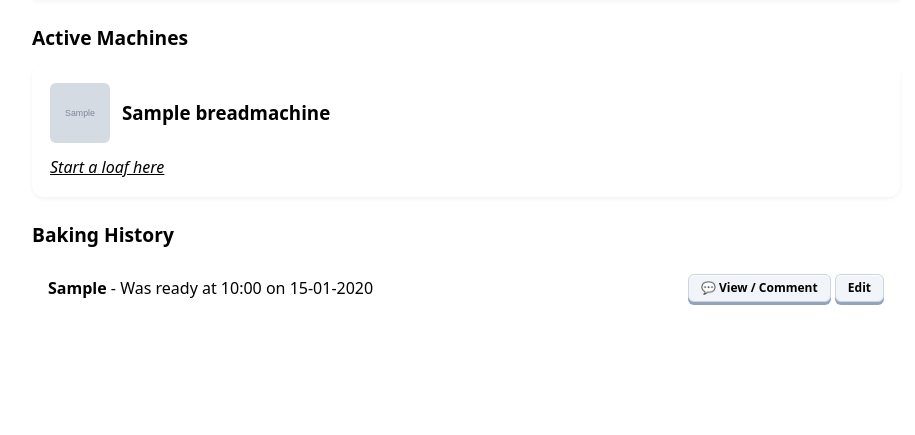
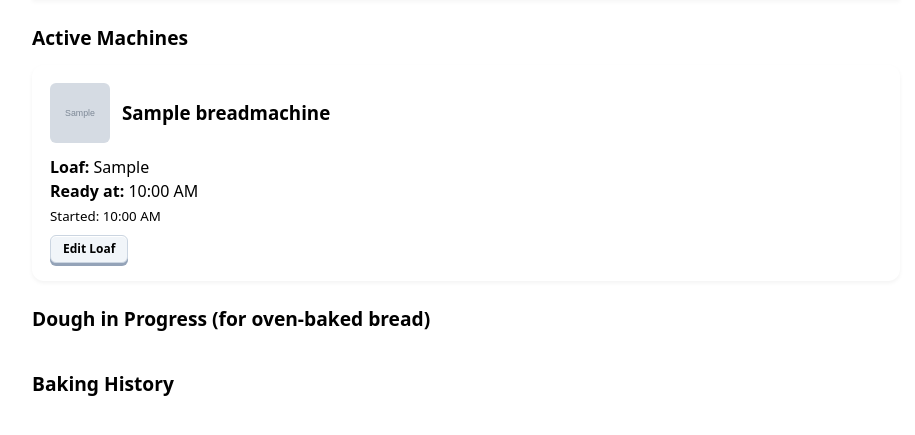
Before and after one commit to emmanorling/bread, a Django app: page / in a window 1280 px wide. Shown: the part 92-527 px from the top of the page, without its empty margins (174-1089 px from the left). Run offline with Django 5.2, Linux system fonts and the light colour scheme; a user stored in the database is signed in; tables that the repository leaves empty hold one stand-in row (values such as "Sample post"); grey boxes marked "Sample" are stand-in pictures.

Commit message:
adding functionality for dough in machine, bake in oven

```diff
--- a/bread_tracker/urls.py
+++ b/bread_tracker/urls.py
@@ -39,6 +39,8 @@ urlpatterns = [
     path('login/', auth_views.LoginView.as_view(template_name='login.html'), name='login'),
     path('logout/', auth_views.LogoutView.as_view(), name='logout'),
     path('loaf/<int:loaf_id>/remove/', views.mark_loaf_removed, name='mark_loaf_removed'),
+    path('loaf/<int:loaf_id>/start-bake/', views.start_oven_bake, name='start_oven_bake'),
+    path('loaf/<int:loaf_id>/finish/', views.finish_loaf, name='finish_loaf'),
 ]
 
 if settings.DEBUG:
--- a/tracker/forms.py
+++ b/tracker/forms.py
@@ -82,14 +82,16 @@ class LoafForm(forms.ModelForm):
 
     class Meta:
         model = Loaf
-        fields = ['machine', 'bread_type']
+        fields = ['bread_type', 'machine', 'is_dough_only']
         widgets = {
             'bread_type': forms.TextInput(attrs={'placeholder': 'e.g., White loaf', 'class': 'form-control'}),
             'machine': forms.Select(attrs={'class': 'form-control'}),
+            'is_dough_only': forms.CheckboxInput(attrs={'class': 'form-checkbox'}),
         }
 
     def __init__(self, *args, **kwargs):
         super().__init__(*args, **kwargs)
+        self.label_suffix = ""
         # Exclude machines currently running an active loaf
         now = timezone.now()
         self.fields['machine'].queryset = BreadMachine.objects.exclude(loaves__ready_at__gt=now)
--- a/tracker/models.py
+++ b/tracker/models.py
@@ -50,6 +50,12 @@ class Loaf(models.Model):
     bread_type = models.CharField(max_length=100)  # e.g., "Sourdough"
     started_at = models.DateTimeField(default=timezone.now)
     ready_at = models.DateTimeField()
+    STATUS_CHOICES = [
+        ('baking_in_machine', 'Baking in Machine'),
+        ('proving', 'Proving'),
+        ('baking_in_oven', 'Baking in Oven'),
+        ('finished', 'Finished'),
+    ]
 
     # Track the baker who created the loaf
     # Use this to warn others if they go to edit it
@@ -65,6 +71,35 @@ class Loaf(models.Model):
         default=False,
         help_text="Designates whether the bread has been taken out of the machine."
     )
+
+    is_dough_only = models.BooleanField(
+        default=False,
+        verbose_name="Dough only (requires proving & oven bake)"
+    )
+    status = models.CharField(
+        max_length=20,
+        choices=STATUS_CHOICES,
+        default='baking_in_machine'
+    )
+
+    # Timestamps for stage tracking (for dough only in machine)
+    removed_from_machine_at = models.DateTimeField(null=True, blank=True)
+    started_oven_bake_at = models.DateTimeField(null=True, blank=True)
+
+    @property
+    def minutes_proving(self):
+        if self.removed_from_machine_at:
+            end_time = self.started_oven_bake_at or timezone.now()
+            delta = end_time - self.removed_from_machine_at
+            return int(delta.total_seconds() // 60)
+        return 0
+
+    @property
+    def minutes_baking(self):
+        if self.started_oven_bake_at:
+            delta = timezone.now() - self.started_oven_bake_at
+            return int(delta.total_seconds() // 60)
+        return 0
 
     @property
     def is_active(self):
--- a/tracker/static/tracker/style.css
+++ b/tracker/static/tracker/style.css
@@ -635,3 +635,25 @@ a.btn,
     background-color: #475569;
     color: #ffffff;
 }
+
+/* Align checkbox before the label on the same line */
+.form-card p:has(input[type="checkbox"]) {
+    display: flex;
+    flex-direction: row-reverse;
+    justify-content: flex-end;
+    align-items: center;
+    gap: 8px;
+    margin-top: 12px;
+}
+
+/* Ensure the label doesn't take up full width or wrap strangely */
+.form-card p:has(input[type="checkbox"]) label {
+    margin-bottom: 0;
+    cursor: pointer;
+}
+
+.form-card p:has(input[type="checkbox"]) input[type="checkbox"] {
+    width: 18px;
+    height: 18px;
+    cursor: pointer;
+}
--- a/tracker/templates/dashboard.html
+++ b/tracker/templates/dashboard.html
@@ -3,6 +3,7 @@
 {% block title %}Dashboard - Bread Tracker{% endblock %}
 
 {% block content %}
+    <!-- 1. ACTIVE MACHINES GRID -->
     <h2>Active Machines</h2>
     <div class="grid">
 	{% for machine in all_machines %}
@@ -17,25 +18,20 @@
 	    {% if machine.id in active_machine_ids %}
 		<!-- MACHINE IS BUSY -->
 		{% for loaf in active_loaves %}
-		    {% if loaf.machine_id == machine.id %}
+		    {% if loaf.machine_id == machine.id and loaf.status == 'baking_in_machine' %}
 			<p><strong>Loaf:</strong> {{ loaf.bread_type }}</p>
 			<p><strong>Ready at:</strong> {{ loaf.ready_at|time:"g:i A" }}</p>
 			<p><small>Started: {{ loaf.started_at|time:"g:i A" }}</small></p>
 
 			{% if loaf.is_finished and not loaf.is_removed %}
-			    <div class="loaf-alert" style="margin-top: 10px; margin-bottom: 10px;">
-				<p style="margin: 0 0 6px 0;">🍞 <strong>Bread Ready!</strong> Still in machine.</p>
-				<!-- Only show the removal button if the user is logged in -->
+			    <!-- BREAD / DOUGH READY IN MACHINE -->
+			    <div class="loaf-alert">
+				<p style="margin: 0 0 6px 0;">🍞 <strong>{% if loaf.is_dough_only %}Dough{% else %}Bread{% endif %} Ready!</strong> Still in machine.</p>
 				{% if user.is_authenticated %}
 				    <form method="post" action="{% url 'mark_loaf_removed' loaf.id %}" style="display: inline;">
 					{% csrf_token %}
-					<button type="submit" class="btn-mark-removed">
-					   🍞 Mark as Removed
-					</button>
+					<button type="submit" class="btn-mark-removed">🧺 Mark as Removed</button>
 				    </form>
-				{% else %}
-				    <small><p><a href="{% url 'login' %}">Log in</a> to mark as removed.</p>
-				    <p><small>(Or ask a GoBM member to do it for you.)</small></small></p>
 				{% endif %}
 			    </div>
 			{% endif %}
@@ -59,6 +55,51 @@
 	{% endfor %}
     </div>
 
+    <!-- 2. OFF-MACHINE DOUGH (PROVING & BAKING IN OVEN) -->
+    <h2>Dough in Progress (for oven-baked bread)</h2>
+    <div class="grid">
+        {% for loaf in active_loaves %}
+            {% if loaf.status == 'proving' or loaf.status == 'baking_in_oven' %}
+                <div class="card active">
+                    <h3>🍞 {{ loaf.bread_type }}</h3>
+                    <p><small>Machine: {{ loaf.machine.name }}</small></p>
+
+                    {% if loaf.status == 'proving' %}
+                        <!-- PROVING STATE -->
+                        <div class="loaf-alert" style="background-color: #fef3c7; border-color: #f59e0b; color: #92400e; margin-top: 10px;">
+                            <p style="margin: 0 0 6px 0;">⏳ <strong>Proving:</strong> {{ loaf.minutes_proving }} minute{{ loaf.minutes_proving|pluralize }}</p>
+                            {% if user.is_authenticated %}
+                                <form method="post" action="{% url 'start_oven_bake' loaf.id %}" style="display: inline;">
+                                    {% csrf_token %}
+                                    <button type="submit" class="btn btn-sm" style="background-color: #f59e0b; color: #fff;">🔥 Bake in Oven</button>
+                                </form>
+                            {% endif %}
+                        </div>
+
+                    {% elif loaf.status == 'baking_in_oven' %}
+                        <!-- BAKING IN OVEN STATE -->
+                        <div class="loaf-alert" style="background-color: #fee2e2; border-color: #f87171; color: #991b1b; margin-top: 10px;">
+                            <p style="margin: 0 0 6px 0;">🔥 <strong>Baking:</strong> {{ loaf.minutes_baking }} minute{{ loaf.minutes_baking|pluralize }}</p>
+                            {% if user.is_authenticated %}
+                                <form method="post" action="{% url 'finish_loaf' loaf.id %}" style="display: inline;">
+                                    {% csrf_token %}
+                                    <button type="submit" class="btn btn-sm" style="background-color: #dc2626; color: #fff;">✅ Finished</button>
+                                </form>
+                            {% endif %}
+                        </div>
+                    {% endif %}
+
+                    {% if perms.tracker.change_loaf %}
+                        <a href="{% url 'edit_loaf' loaf.id %}" class="btn btn-outline btn-sm" style="margin-top: 8px;">Edit Loaf</a>
+                    {% endif %}
+                </div>
+            {% endif %}
+        {% empty %}
+            <p style="color: #64748b; font-size: 0.9rem;">No dough currently proving or baking in the oven.</p>
+        {% endfor %}
+    </div>
+
+    <!-- 3. BAKING HISTORY -->
     <h2>Baking History</h2>
     <div class="history-list">
 	{% for loaf in history_loaves %}
@@ -75,7 +116,6 @@
 		</div>
 
 		<div>
-		    <!-- Explicit View / Comment button -->
 		    <a href="{% url 'loaf_detail' loaf.id %}" class="btn btn-outline btn-sm">
 			💬 View / Comment
 		    </a>
@@ -87,4 +127,10 @@
 	    </div>
 	{% endfor %}
     </div>
+
+    <script>
+        setTimeout(function() {
+            window.location.reload();
+        }, 60000);
+    </script>
 {% endblock %}
--- a/tracker/views.py
+++ b/tracker/views.py
@@ -146,6 +146,34 @@ def loaf_detail(request, loaf_id):
 def mark_loaf_removed(request, loaf_id):
     loaf = get_object_or_404(Loaf, pk=loaf_id)
     loaf.is_removed = True
+    loaf.removed_from_machine_at = timezone.now()
+
+    if loaf.is_dough_only:
+        loaf.status = 'proving'
+    else:
+        loaf.status = 'finished'
+
+    loaf.save()
+    return redirect('dashboard')
+
+@login_required
+@require_POST
+def start_oven_bake(request, loaf_id):
+    loaf = get_object_or_404(Loaf, pk=loaf_id)
+    loaf.status = 'baking_in_oven'
+    loaf.started_oven_bake_at = timezone.now()
+    loaf.save()
+    return redirect('dashboard')
+
+@login_required
+@require_POST
+def finish_loaf(request, loaf_id):
+    loaf = get_object_or_404(Loaf, pk=loaf_id)
+    loaf.status = 'finished'
+
+    # Update ready_at to the current timestamp when removed from the oven
+    loaf.ready_at = timezone.now()
+
     loaf.save()
     return redirect('dashboard')
 
@@ -303,11 +331,15 @@ def public_dashboard(request):
     all_machines = BreadMachine.objects.all()
 
     # Active loaves are any loaves not yet marked as removed
-    active_loaves = Loaf.objects.filter(is_removed=False)
-    active_machine_ids = active_loaves.values_list('machine_id', flat=True)
+    active_loaves = Loaf.objects.exclude(status='finished')
 
-    # History shows loaves after they've been taken out
-    history_loaves = Loaf.objects.filter(is_removed=True).order_by('-ready_at')
+    # ONLY occupy the machine if it's still inside the bread machine
+    active_machine_ids = Loaf.objects.filter(
+        status='baking_in_machine'
+    ).values_list('machine_id', flat=True)
+
+    # History shows loaves after they're finished
+    history_loaves = Loaf.objects.filter(status='finished').order_by('-ready_at')
 
     context = {
         'all_machines': all_machines,
```
